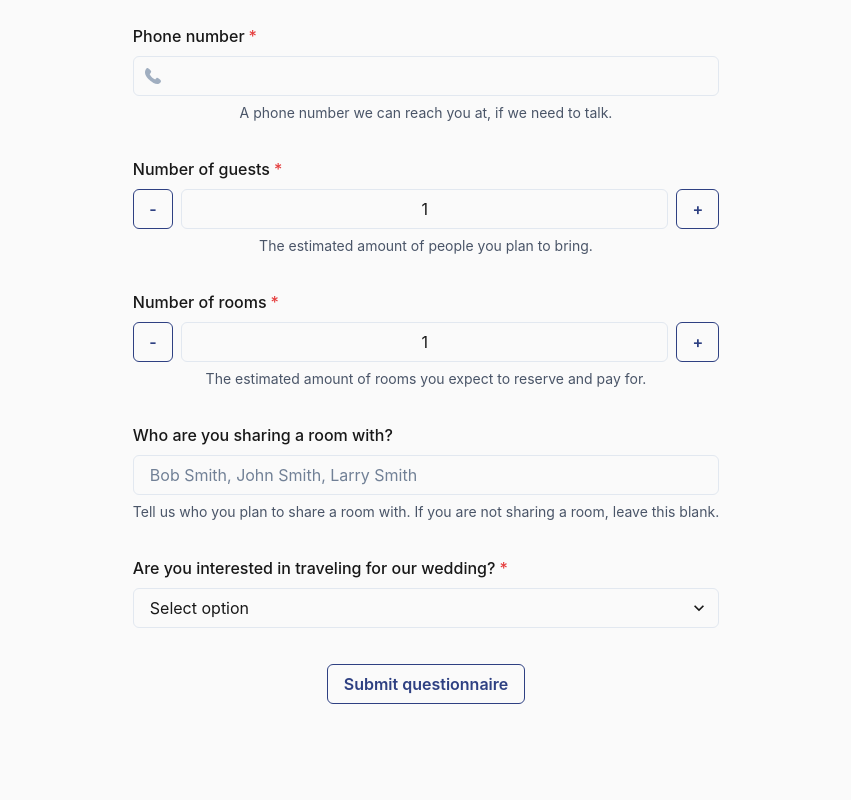
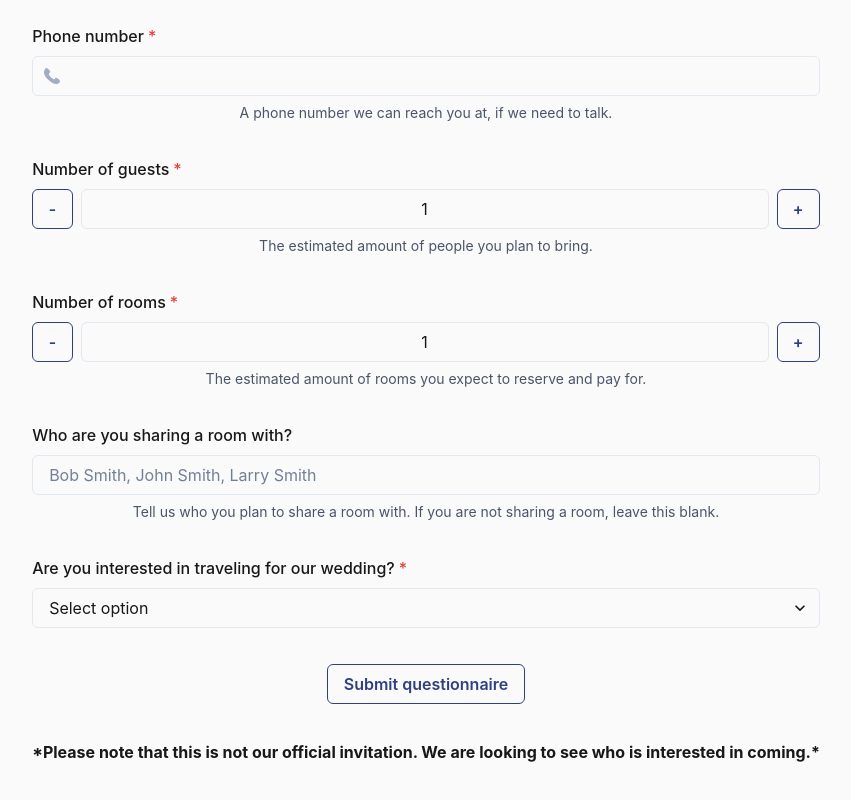
Before and after one commit to Amonteverde04/MailingList, a Next.js app: page / in a window 1280 px wide. Shown: the part 2186-2986 px from the top of the page, without its empty margins (214-1065 px from the left). Before the commit the page ends 2926 px from the top, so only its background shows below. Built offline with nearby package versions, Linux system fonts and the light colour scheme.

Commit message:
Adding note

```diff
--- a/src/components/mailingList.js
+++ b/src/components/mailingList.js
@@ -364,6 +364,10 @@ export default function MailingList() {
                         }
                     </Button>
                 </GridItem>
+
+                <GridItem>
+                  <Text><b>*Please note that this is not our official invitation. We are looking to see who is interested in coming.*</b></Text>
+                </GridItem>
             </Grid>
         </form>
       </>
```
